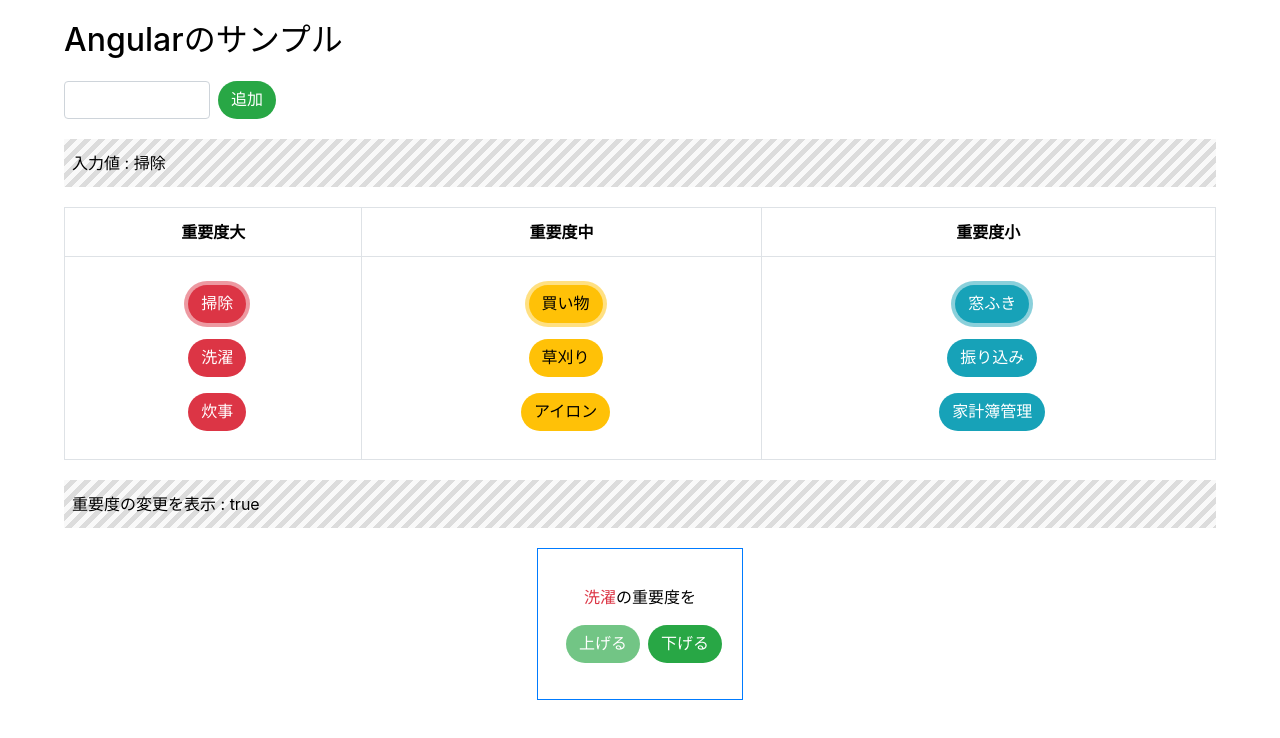
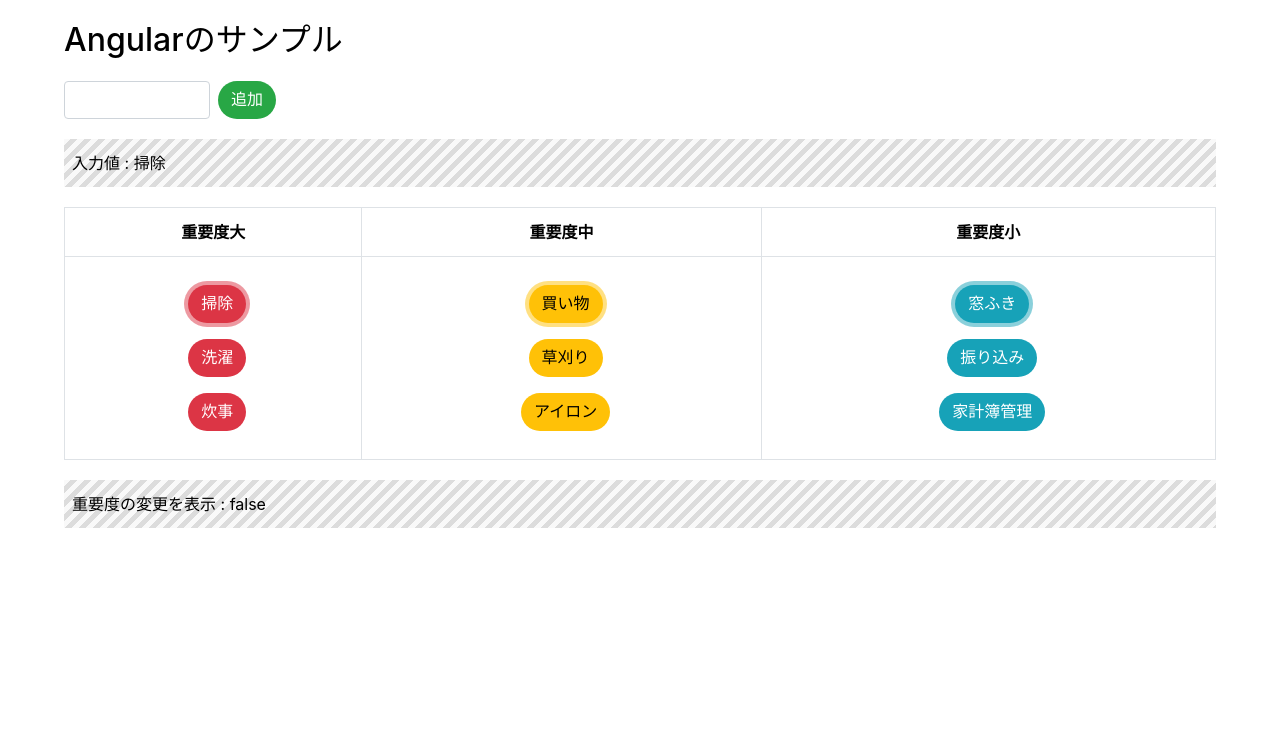
Before and after one commit to fiotto/angular-handson, an Angular app: page / in a window 1280 px wide. Shown: the top 738 px of the page. Built offline with nearby package versions, Linux system fonts and the light colour scheme.

Commit message:
STEP3 Angular

```diff
--- a/src/app/app.component.html
+++ b/src/app/app.component.html
@@ -61,10 +61,10 @@
   </div>
 
   <div class="tmp-space">
-    重要度の変更を表示 : <span>true</span>
+    重要度の変更を表示 : <span>{{ isSelectdItem }}</span>
   </div>
 
-  <div>
+  <div *ngIf="isSelectdItem">
     <div class="content-center">
       <div class="card">
         <p class="text-center">
--- a/src/app/app.component.ts
+++ b/src/app/app.component.ts
@@ -7,4 +7,5 @@
 })
 export class AppComponent {
   title: string = 'Angular';
+  isSelectdItem: boolean = Math.random() > 0.5;
 }
```
